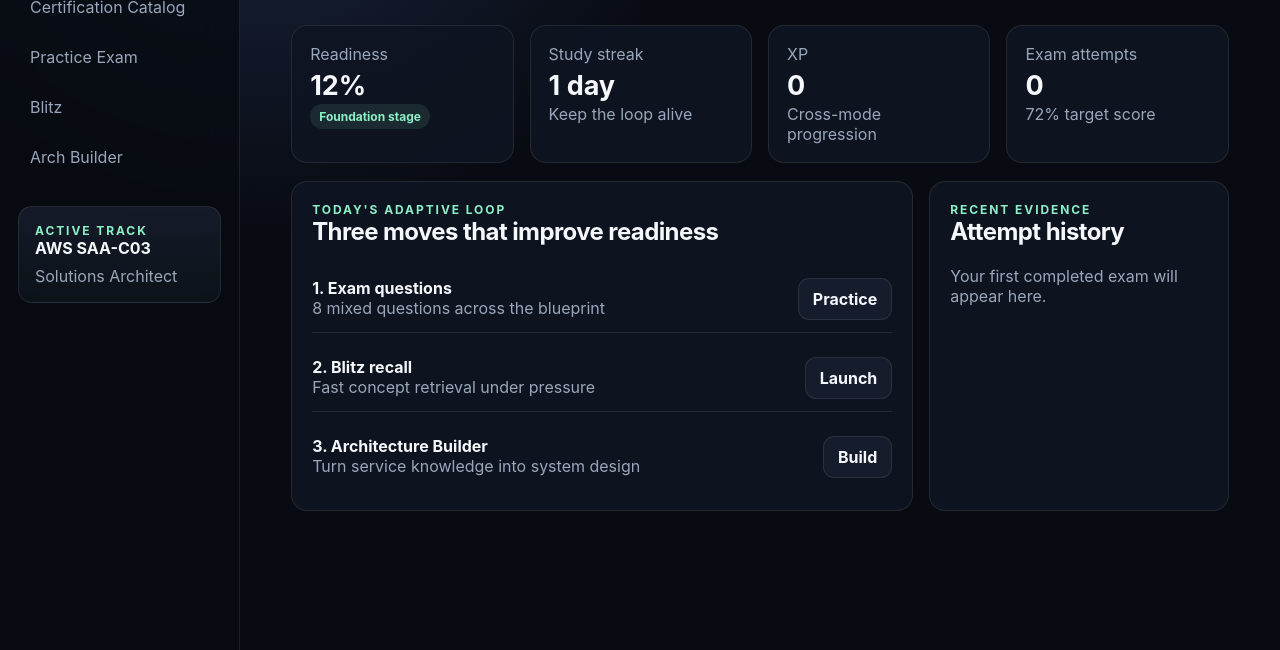
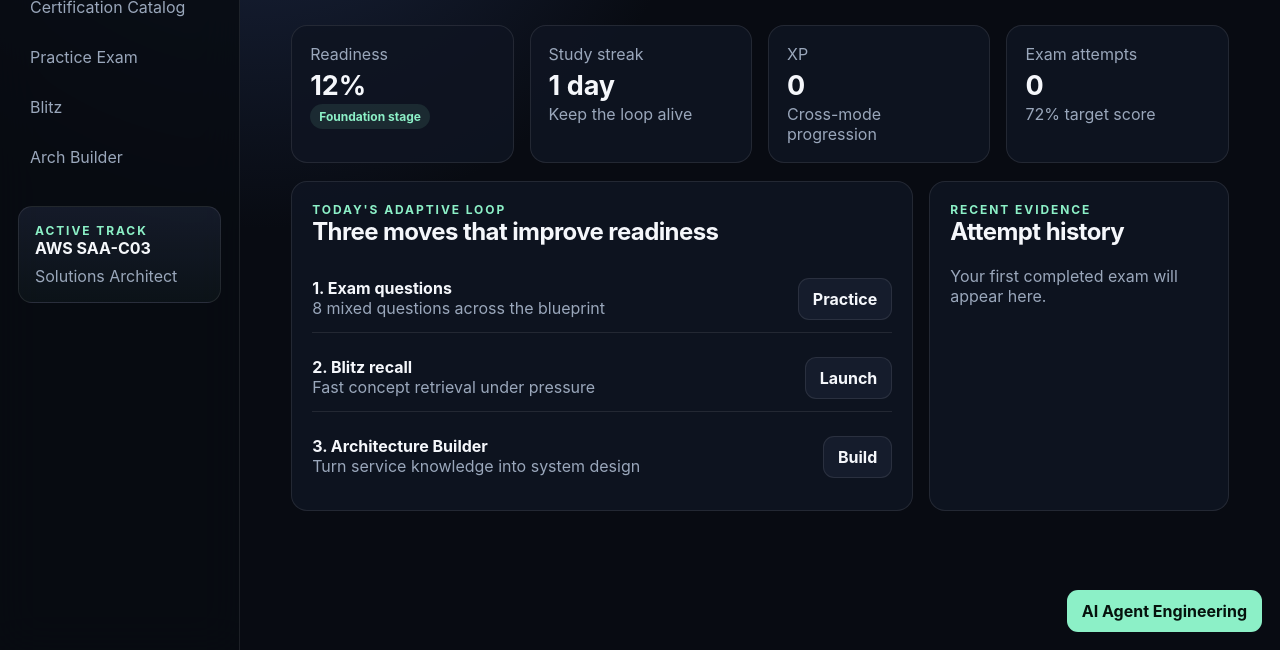
Before and after one commit to rrahul0904/academyos-ai, a website with bundled scripts: page public/index.html in a window 1280 px wide. Shown: the part 150-800 px from the top of the page. Built offline with nearby package versions, Linux system fonts and the light colour scheme.

Commit message:
feat: link AI agent engineering workspace

```diff
--- a/public/index.html
+++ b/public/index.html
@@ -3,11 +3,12 @@
 <head>
   <meta charset="utf-8" />
   <meta name="viewport" content="width=device-width, initial-scale=1" />
-  <meta name="description" content="AcademyOS AI — certification learning, rapid recall, architecture practice and hands-on cloud skills." />
+  <meta name="description" content="AcademyOS AI — certification learning, rapid recall, architecture practice and evidence-first AI engineering." />
   <title>AcademyOS AI</title>
   <link rel="stylesheet" href="/public/styles.css" />
 </head>
 <body>
+  <a href="/public/agent-learning.html" style="position:fixed;right:18px;bottom:18px;z-index:50;text-decoration:none" class="btn primary">AI Agent Engineering</a>
   <div id="app"></div>
   <script type="module" src="/public/app.mjs"></script>
 </body>
```
